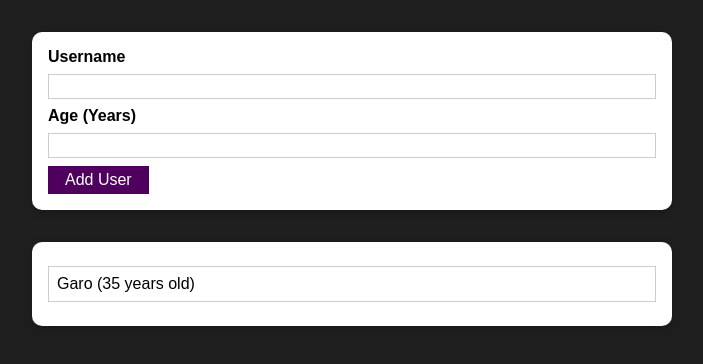
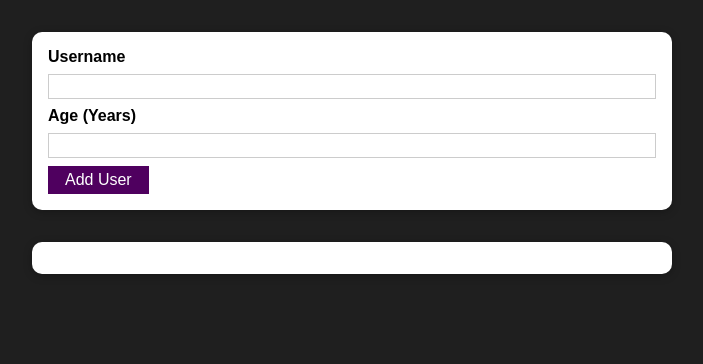
Before and after one commit to garosan/react_add_user_example, a React (Create React App) app: page / in a window 1280 px wide. Shown: the top 364 px of the page, without its empty margins (288-991 px from the left). Built offline with nearby package versions, Linux system fonts and the light colour scheme.

Commit message:
Display list of users

```diff
--- a/src/App.js
+++ b/src/App.js
@@ -1,12 +1,20 @@
-import React from 'react';
+import React, { useState } from 'react';
 import AddUser from './components/Users/AddUser';
 import UsersList from './components/Users/UsersList';
 
 function App() {
+  const [usersList, setUsersList] = useState([]);
+
+  const handleAddUser = (pUsername, pAge) => {
+    setUsersList((prevUsersList) => {
+      return [...prevUsersList, { username: pUsername, age: pAge }];
+    });
+  };
+
   return (
     <div>
-      <AddUser />
-      <UsersList users={[{ username: 'Garo', age: '35' }]} />
+      <AddUser onAddUser={handleAddUser} />
+      <UsersList users={usersList} />
     </div>
   );
 }
--- a/src/components/Users/AddUser.js
+++ b/src/components/Users/AddUser.js
@@ -4,7 +4,7 @@ import Card from '../UI/Card';
 import Button from '../UI/Button';
 import classes from './AddUser.module.css';
 
-const AddUser = () => {
+const AddUser = (props) => {
   const [username, setUsername] = useState('');
   const [age, setAge] = useState('');
 
@@ -16,8 +16,7 @@ const AddUser = () => {
     if (parseInt(age) < 1) {
       return;
     }
-    console.log('age', age);
-    console.log('username', username);
+    props.onAddUser(username, age);
     setUsername('');
     setAge('');
   };
--- a/src/components/Users/UsersList.js
+++ b/src/components/Users/UsersList.js
@@ -7,8 +7,8 @@ const UsersList = (props) => {
   return (
     <Card className={classes.users}>
       <ul>
-        {props.users.map((u) => (
-          <li>
+        {props.users.map((u, i) => (
+          <li key={i}>
             {u.username} ({u.age} years old)
           </li>
         ))}
```
